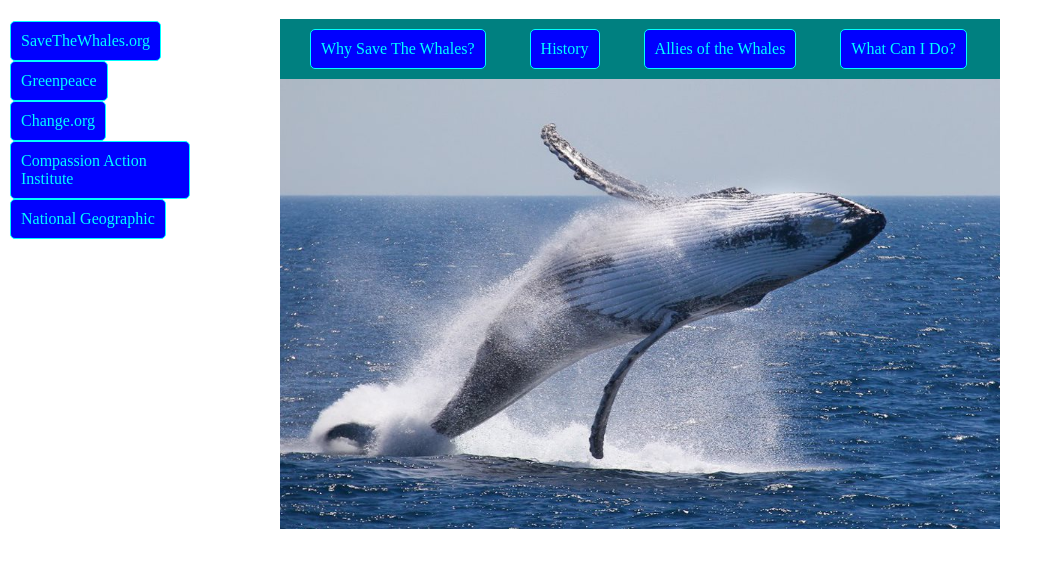
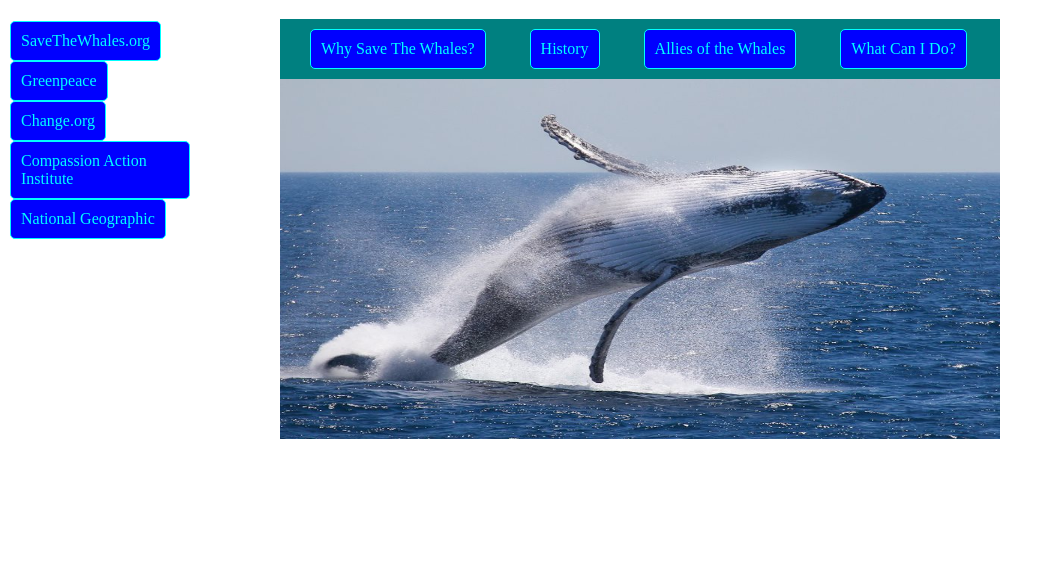
Before and after one commit to talamgir/project1-repository, a plain HTML site: page index.html in a window 1280 px wide. Shown: the part 61-628 px from the top of the page, without its empty margins (0-1053 px from the left). Drawn offline with Linux system fonts and the light colour scheme; files that its build step writes are made by us from their sources; files whose address does not match are found by name.

```diff
--- a/index.html
+++ b/index.html
@@ -34,7 +34,7 @@
 		</header>
 
 		<div class="image">
-			<img src="/Users/taimuralamgir/Documents/NYCDA/Week-1/project1/Images/whale-jumping.jpg" width="720" height="450">
+			<img src="/Users/taimuralamgir/Documents/NYCDA/Week-1/project1/Images/whale-jumping.jpg" width="720" height="360">
 		</div>
 
 		<article>
```
